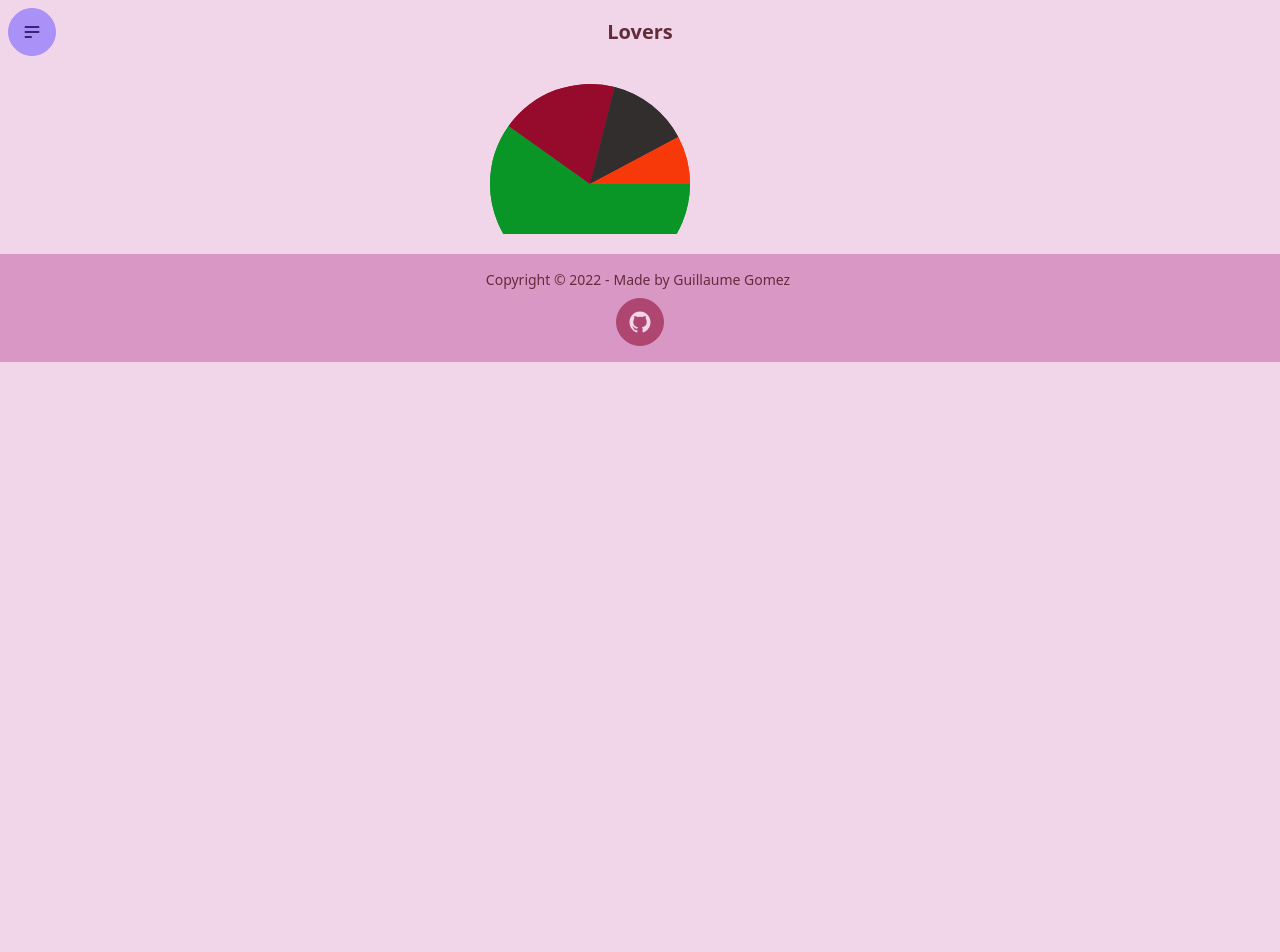
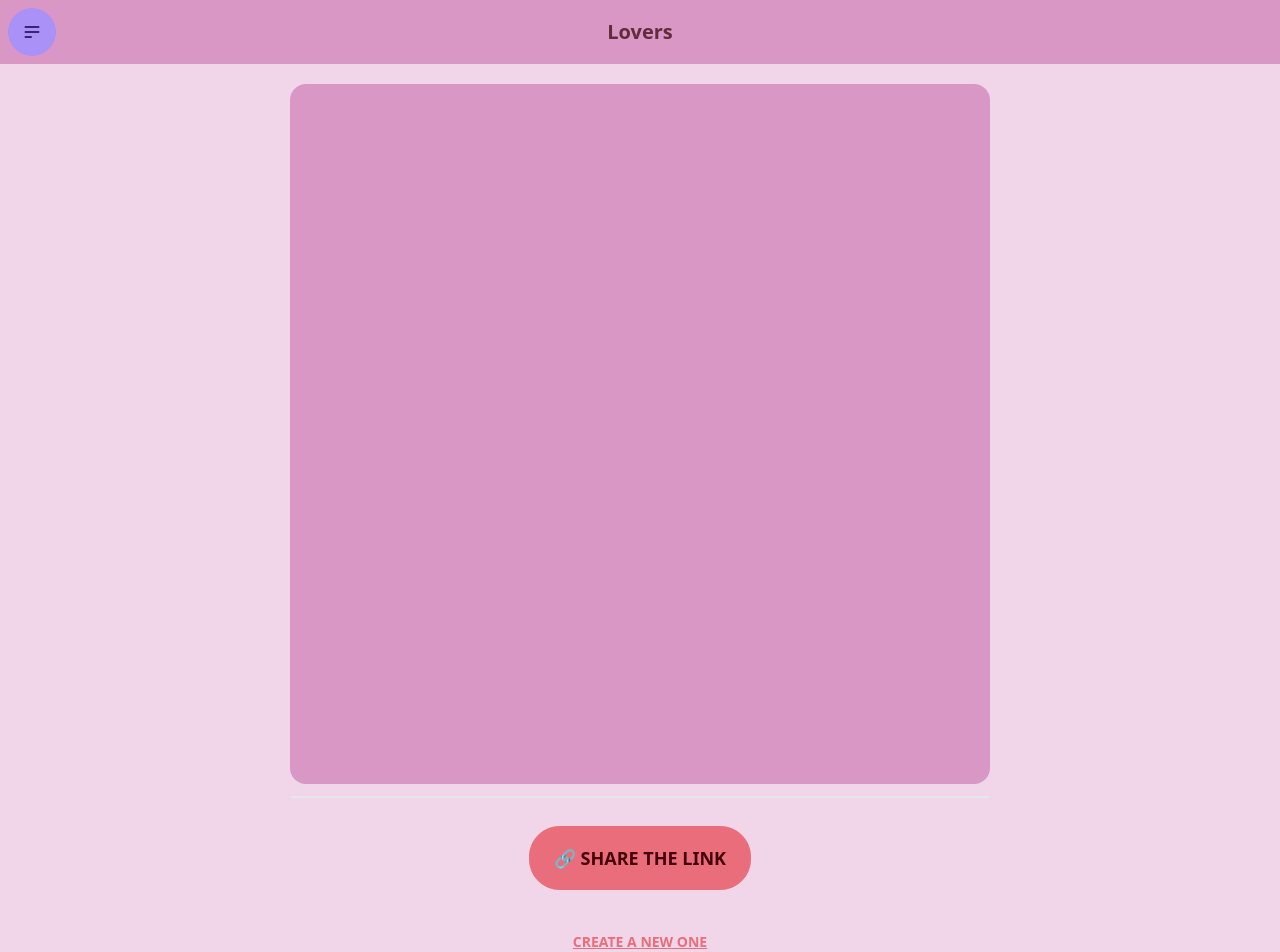
Before and after one commit to guillaume-gomez/split-my-heart, a React (Create React App) app: page /my-heart in a window 1280 px wide. Shown: the top 952 px of the page. Before the commit the page ends 800 px from the top, so only its background shows below. Built offline with nearby package versions, Linux system fonts and the light colour scheme.

Commit message:
improve the result page. Now the data are read from the url

```diff
--- a/src/Components/Form.tsx
+++ b/src/Components/Form.tsx
@@ -2,6 +2,7 @@ import React, { useState } from 'react';
 import LoverTable from "./LoverTable";
 import ErrorForm from "./ErrorForm";
 import { uniqBy } from "lodash";
+import { useNavigate } from "react-router-dom";
 
 export interface LoverInterface {
   name: string;
@@ -15,6 +16,7 @@ const defaultLover : LoverInterface = {name: "Your lover", percentage: 1, color:
 const initialState : LoverInterface[] = [defaultLover];
 
 function Form() {
+  let navigate = useNavigate();
   const [lovers, setLovers] = useState<LoverInterface[]>(initialState);
   const [error, setError] = useState<string>("");
 
@@ -70,7 +72,7 @@ function Form() {
     const loveDiff = validatePercentages(lovers);
     if(loveDiff === 0) {
       setError("");
-      // redirect to
+      return navigate(`/my-heart?params=${encodeURIComponent(JSON.stringify(lovers))}`);
     }
     else if(loveDiff > 0) {
       setError("You still have space in your heart");
--- a/src/Components/Header.tsx
+++ b/src/Components/Header.tsx
@@ -6,13 +6,13 @@ function Header() {
 
 
   return (
-    <div className="navbar bg-base-100">
+  <div className="navbar bg-base-300">
   <div className="navbar-start">
     <div className="dropdown">
       <label tabIndex={0} className="btn btn-secondary btn-circle">
         <svg xmlns="http://www.w3.org/2000/svg" className="h-5 w-5" fill="none" viewBox="0 0 24 24" stroke="currentColor"><path strokeLinecap="round" strokeLinejoin="round" strokeWidth="2" d="M4 6h16M4 12h16M4 18h7" /></svg>
       </label>
-      <ul tabIndex={0} className="menu menu-compact dropdown-content mt-3 p-2 shadow bg-base-100 rounded-box w-52">
+      <ul tabIndex={0} className="menu menu-compact dropdown-content mt-3 p-2 shadow bg-base-200 rounded-box w-52">
         <li><Link to={"/"}>Homepage</Link></li>
         <li><Link to={"/rawanita"}>Rawanita 💟 </Link></li>
       </ul>
--- /dev/null
+++ b/src/Components/Legend.tsx
@@ -0,0 +1,23 @@
+import React from 'react';
+import { dataStats } from "./SplitMyHeartCanvas";
+
+interface LegendInterface {
+  loversData: dataStats[];
+}
+
+function Legend({loversData} : LegendInterface) {
+  return (
+    <div className="card bg-base-300 flex md:flex-row flex-col gap-5 justify-items-center items-center border">
+      {
+        loversData.map(loverData =>
+          (<div className="card-body flex flex-row items-center justify-items-center gap-2">
+              <div className="badge" style={{width: 10, background: loverData.color}}></div>
+              <span>{`${loverData.name}  ${loverData.percentage}%`}</span>
+           </div>
+          )
+        )
+      }
+    </div>
+  );
+}
+export default Legend;
--- a/src/Components/SplitMyHeartCanvas.tsx
+++ b/src/Components/SplitMyHeartCanvas.tsx
@@ -1,12 +1,22 @@
 import React, { useRef, useEffect } from 'react';
 
+export interface dataStats {
+    name: string;
+    percentage: number;
+    color: string;
+}
 
-function SplitMyHeartCanvas() {
+interface SplitMyHeartCanvasInterface {
+    loversData: dataStats[];
+}
+
+
+function SplitMyHeartCanvas({ loversData } : SplitMyHeartCanvasInterface) {
     const canvasRef = useRef<HTMLCanvasElement>(null);
 
     useEffect(() => {
         renderPieChart();
-    }, []);
+    }, [loversData]);
 
     function renderPieChart() {
         if(!canvasRef.current) {
@@ -18,32 +28,29 @@ function SplitMyHeartCanvas() {
             return;
         }
 
-        const results = [
-            {mood: "Angry", total: 1499, shade: "#0a9627"},
-            {mood: "Happy", total: 478, shade: "#960A2C"},
-            {mood: "Melancholic", total:332, shade: "#332E2E"},
-            {mood: "Gloomy", total: 195, shade: "#F73809"}
-        ];
-
-        const totalNumberOfPeople = results.reduce((sum, {total}) => sum + total, 0);
+        const total = loversData.reduce((sum, {percentage}) => sum + percentage, 0);
+        console.log(total)
         let currentAngle = 0;
 
-        for (let moodValue of results) {
+        for (let lover of loversData) {
+            console.log(lover)
             //calculating the angle the slice (portion) will take in the chart
-            let portionAngle = (moodValue.total / totalNumberOfPeople) * 2 * Math.PI;
+            let portionAngle = (lover.percentage / total) * 2 * Math.PI;
             //drawing an arc and a line to the center to differentiate the slice from the rest
             context.beginPath();
             context.arc(100, 100, 100, currentAngle, currentAngle + portionAngle);
             currentAngle += portionAngle;
             context.lineTo(100, 100);
             //filling the slices with the corresponding mood's color
-            context.fillStyle = moodValue.shade;
+            context.fillStyle = lover.color;
             context.fill();
         }
     }
 
     return (
-        <canvas ref={canvasRef} />
+        <div className="card bg-base-300">
+            <canvas width="700" height="700" ref={canvasRef} />
+        </div>
     );
 }
 
--- a/src/Views/FillYourHeart.tsx
+++ b/src/Views/FillYourHeart.tsx
@@ -4,7 +4,14 @@ import Form from "../Components/Form";
 
 function FillYourHeart() {
   return (
-        <Form />
+    <div className="card w-full bg-neutral text-neutral-content">
+      <div className="card-body items-center text-center">
+        <h2 className="card-title">What does your heart look like ? 💛</h2>
+        <div className="w-11/12">
+          <Form />
+        </div>
+      </div>
+    </div>
   );
 }
 
--- a/src/Views/FillYourHeartResult.tsx
+++ b/src/Views/FillYourHeartResult.tsx
@@ -1,10 +1,53 @@
-import React from 'react';
+import React, { useEffect, useState } from 'react';
+import { useSearchParams, Link } from "react-router-dom";
+import SplitMyHeartCanvas, { dataStats } from "../Components/SplitMyHeartCanvas";
+import { LoverInterface } from "../Components/Form";
+import Legend from "../Components/Legend";
 
-import SplitMyHeartCanvas from "../Components/SplitMyHeartCanvas";
+
 
 function FillYourHeartResult() {
+  let [searchParams, setSearchParams] = useSearchParams();
+  const [loversData, setLoversData] = useState<dataStats[]>([]);
+  const [displayClipboardMessage, setDisplayClipboardMessage] = useState<boolean>(false);
+
+  useEffect(() => {
+    const stringifiedParam = searchParams.get('params');
+    if(!stringifiedParam) {
+      return;
+    }
+    const newResults = parseParam(stringifiedParam);
+    setLoversData(newResults);
+  }, [searchParams]);
+
+  function parseParam(stringifiedParam :string) :dataStats[] {
+    const lovers : LoverInterface[] = JSON.parse(stringifiedParam);
+    return lovers.map(lover => {
+      return {name: lover.name, percentage: lover.percentage, color: lover.color };
+    });
+  }
+
+  function copyToClipboard() {
+    navigator.clipboard.writeText(window.location.href);
+    setDisplayClipboardMessage(true);
+    // danger ! use setTimeout in react :sweat_smile:
+    setTimeout(() => setDisplayClipboardMessage(false), 2500);
+
+  }
+
+
   return (
-        <SplitMyHeartCanvas />
+    <div className="w-full flex flex-col items-center gap-7">
+      <div className="flex flex-col gap-3">
+        <SplitMyHeartCanvas loversData={loversData}/>
+        <Legend loversData={loversData}/>
+      </div>
+      <div className="indicator">
+        {displayClipboardMessage && <span className="indicator-item badge badge-secondary">Copied on the clipboard</span>}
+        <div className="btn btn-primary btn-lg" onClick={copyToClipboard}> 🔗 Share the link </div>
+      </div>
+      <Link to="/" className="btn btn-link">Create a new one</Link>
+    </div>
   );
 }
 
--- a/src/Views/ReactRouterRoot.tsx
+++ b/src/Views/ReactRouterRoot.tsx
@@ -10,13 +10,13 @@ import Header from "../Components/Header";
 
 function ReactRouterRoot() {
   return (
-    <div>
-      <div className="flex flex-col gap-5 items-center">
+      <div className="flex flex-col gap-5 h-screen items-center">
         <Header />
-         <Outlet />
+         <div className="flex-grow flex items-center w-10/12">
+          <Outlet/>
+         </div>
         <Footer />
       </div>
-    </div>
   );
 }
 
```
